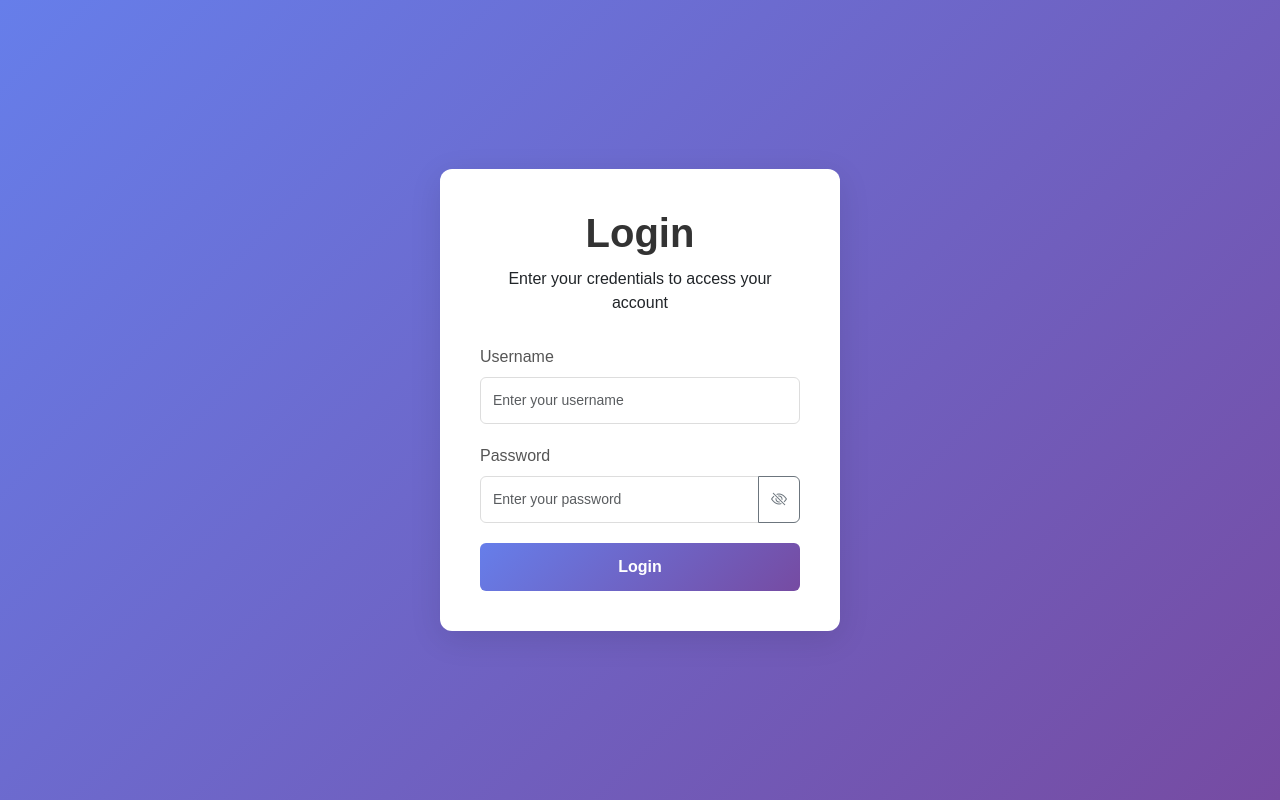
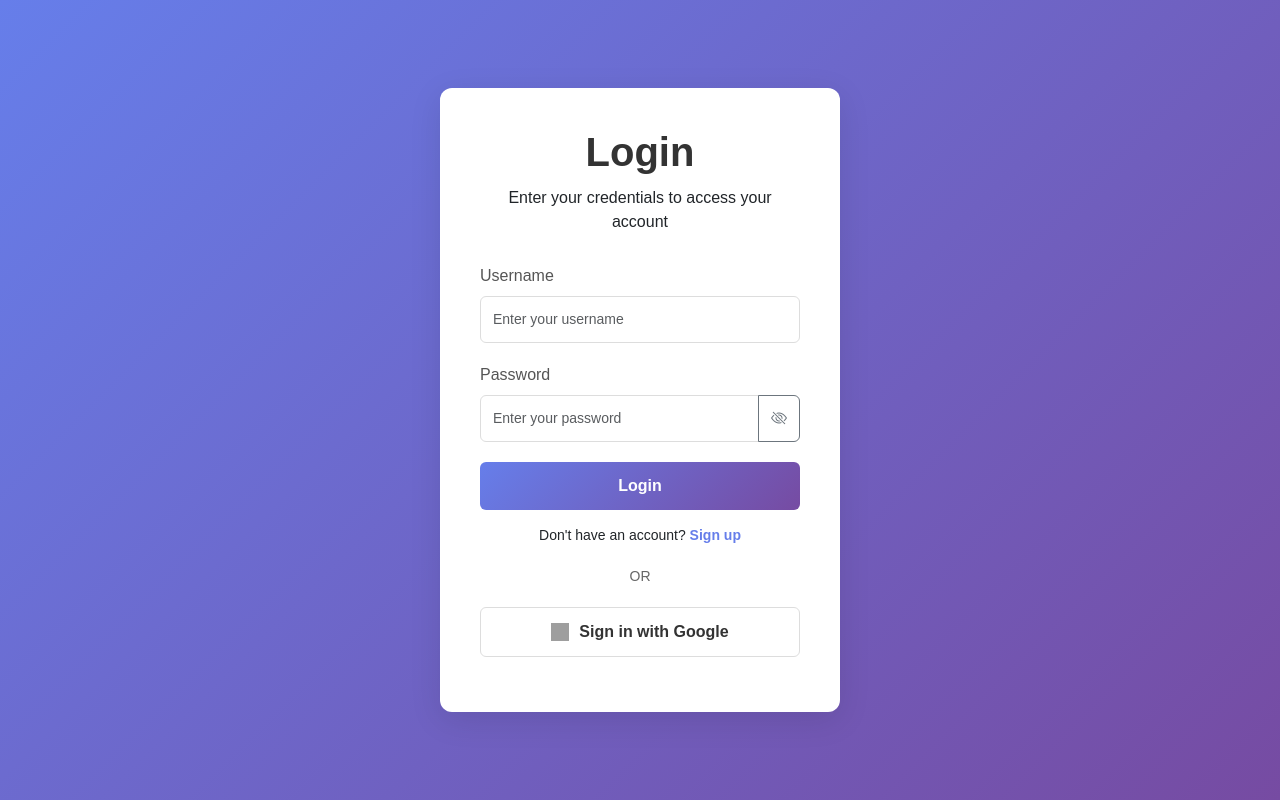
Before and after one commit to agniveshtm1234/DJANGO, a Django app: page /users/login/ in a window 1280 px wide. Run offline with Django 5.2, Linux system fonts and the light colour scheme; some libraries are stand-ins or nearby versions; grey boxes are pictures that could not be loaded.

Commit message:
Added an Open Authentication feature for signup and login page

```diff
--- a/bleach/bleach/urls.py
+++ b/bleach/bleach/urls.py
@@ -21,6 +21,7 @@ from django.conf.urls.static import static
 urlpatterns = [
     path('admin/', admin.site.urls),
     path('',include('home.urls')),
-    path('users/',include('users.urls'))
+    path('users/',include('users.urls')),
+    path('accounts/',include('allauth.urls'))
 ]
 urlpatterns += static(settings.MEDIA_URL,document_root=settings.MEDIA_ROOT)
--- a/bleach/templates/users/login.html
+++ b/bleach/templates/users/login.html
@@ -1,5 +1,6 @@
 <!DOCTYPE html>
 <html lang="en">
+{% load socialaccount %}
 <head>
     <meta charset="UTF-8">
     <meta name="viewport" content="width=device-width, initial-scale=1.0">
@@ -119,6 +120,76 @@
         button[type="submit"]:hover {
             opacity: 0.9;
         }
+        .signup-link {
+            text-align: center;
+            margin-top: 15px;
+            font-size: 14px;
+        }
+
+        .signup-link a {
+            color: #667eea;
+            text-decoration: none;
+            font-weight: 600;
+        }
+
+        .signup-link a:hover {
+            text-decoration: underline;
+        }
+
+        .divider {
+            text-align: center;
+            margin: 20px 0;
+            color: #666;
+            font-size: 14px;
+            font-weight: 500;
+            position: relative;
+        }
+
+        .divider::before {
+            content: '';
+            position: absolute;
+            top: 50%;
+            left: 0;
+            right: 0;
+            height: 0;
+            border-top: 1px solid #ddd;
+            z-index: -1;
+        }
+
+        .divider span {
+            background: white;
+            padding: 0 15px;
+        }
+
+        .google-signin {
+            display: inline-flex;
+            align-items: center;
+            justify-content: center;
+            width: 100%;
+            padding: 12px;
+            background: white;
+            color: #333;
+            border: 1px solid #ddd;
+            border-radius: 6px;
+            text-decoration: none;
+            font-size: 16px;
+            font-weight: 600;
+            margin-bottom: 15px;
+            transition: all 0.3s ease;
+        }
+
+        .google-signin:hover {
+            background: #f8f9fa;
+            border-color: #4285f4;
+            color: #4285f4;
+            text-decoration: none;
+        }
+
+        .google-signin img {
+            margin-right: 10px;
+            width: 18px;
+            height: 18px;
+        }
     </style>
 </head>
 <body>
@@ -163,7 +234,21 @@
             </div>
 
             <button type="submit" class="btn btn-primary w-100">Login</button>
+
+            <div class="signup-link">
+                Don't have an account?
+                <a href="{% url 'signup' %}">Sign up</a>
+            </div>
         </form>
+
+        <div class="divider">
+            <span>OR</span>
+        </div>
+
+        <a href="{% provider_login_url 'google' %}" class="google-signin">
+            <img src="https://developers.google.com/identity/images/g-logo.png" alt="Google">
+            Sign in with Google
+        </a>
     </div>
 
     <script src="https://cdn.jsdelivr.net/npm/bootstrap@5.3.0/dist/js/bootstrap.bundle.min.js"></script>
@@ -185,6 +270,17 @@
                 }
             });
         });
+        document.addEventListener('DOMContentLoaded', function() {
+            const messages = document.querySelectorAll('.login-message');
+            messages.forEach((msg) => {
+                // Hide after 3 seconds
+                setTimeout(() => {
+                    msg.style.transition = "opacity 0.5s ease";
+                    msg.style.opacity = "0";
+                    setTimeout(() => msg.remove(), 500); // remove from DOM
+                }, 3000);
+            });
+        });
     </script>
 </body>
 </html>
--- a/bleach/users/views.py
+++ b/bleach/users/views.py
@@ -7,17 +7,17 @@ from django.views.decorators.cache import never_cache
 # User Authentication System
 @never_cache
 def user_login(request):
-    error = None
     if request.method == "POST":
         username = request.POST['username']
         password = request.POST['password']
         user = authenticate(username=username,password=password)
         if user is not None:
-            login(request,user)
+            login(request,user) #creates a user session with the given password and username
             return redirect('list')
         else:
-            error = "Invalid Credentials"
-    return render(request,'users/login.html',{'error_msg':error})
+            messages.error(request,"Invalid username or password")
+            return redirect('user_login')
+    return render(request,'users/login.html')
 
 def user_logout(request):
     logout(request)
```
Also changed, not shown: bleach/bleach/settings.py (+32 -0 lines), bleach/templates/users/signup.html (+65 -0 lines), requirements.txt (+15 -0 lines).
